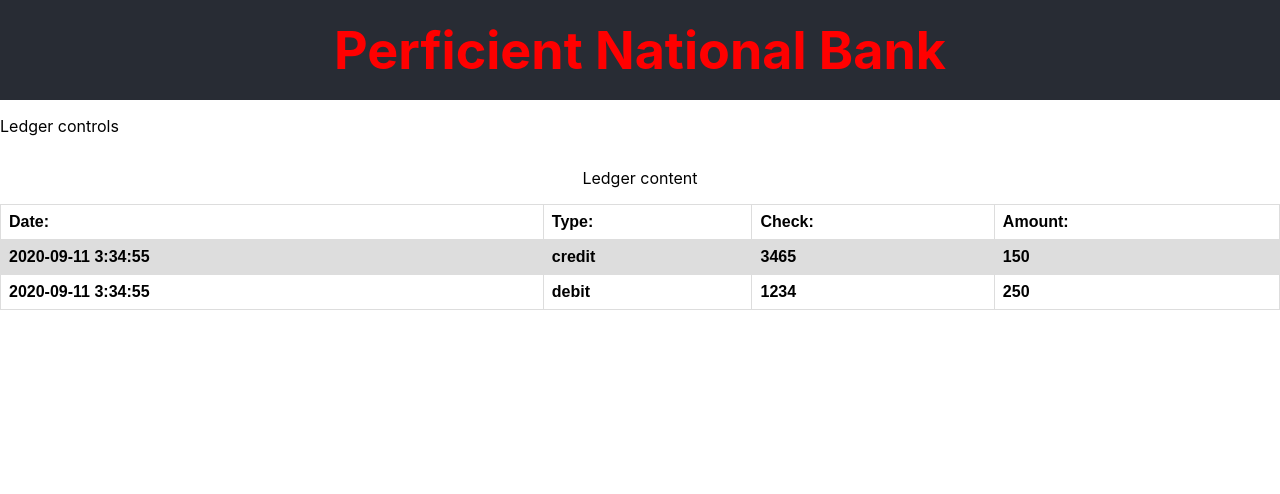
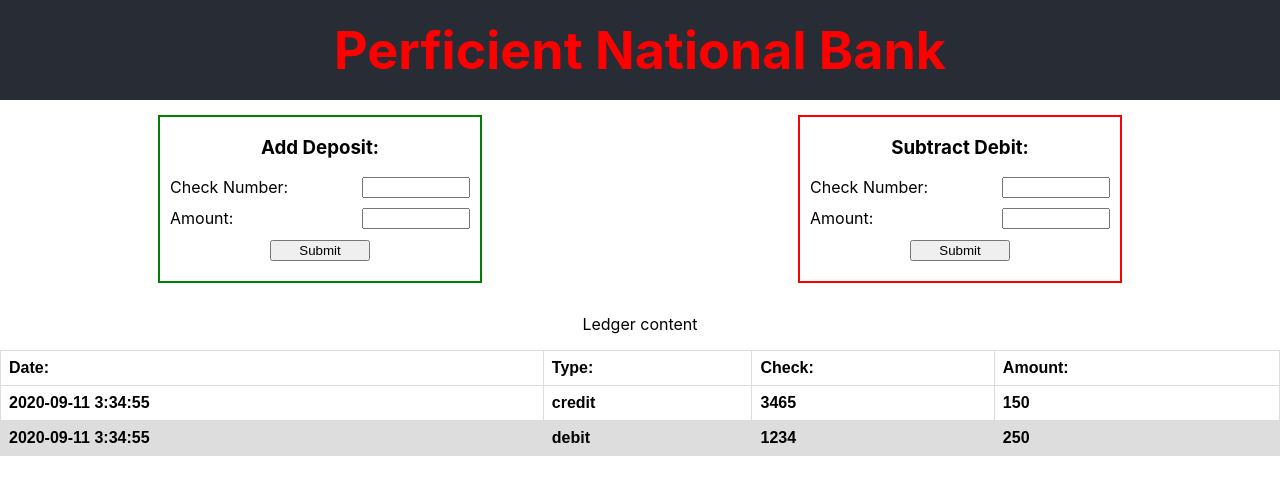
Before and after one commit to germancardenasm/ledger, a React (Create React App) app: page / in a window 1280 px wide. Shown: the top 494 px of the page. Built offline with nearby package versions, Linux system fonts and the light colour scheme.

Commit message:
add Register Control Form component

```diff
--- a/src/App.css
+++ b/src/App.css
@@ -14,6 +14,8 @@
 
 .App-controls {
   display: flex;
+  justify-content: space-around;
+  padding: 15px 0;
 }
 
 .App-register-table table {
--- a/src/App.js
+++ b/src/App.js
@@ -1,5 +1,6 @@
 import React from 'react';
 import { connect } from 'react-redux';
+import { RegisterControl } from './components';
 import './App.css';
 
 const App = ({ registers }) => {
@@ -9,17 +10,21 @@ const App = ({ registers }) => {
         <h1 className="App-title">Perficient National Bank</h1>
       </header>
       <section className="App-controls">
-        <p>Ledger controls</p>
+        <RegisterControl type="debit" color="green" title="Add Deposit" />
+        <RegisterControl type="credit" color="red" title="Subtract Debit" />
       </section>
       <main className="App-register-table">
         <p>Ledger content</p>
         <table>
+          <thead>
             <tr>
               <th>Date:</th>
               <th>Type:</th>
               <th>Check:</th>
               <th>Amount:</th>
             </tr>
+          </thead>
+          <tbody>
             {registers.map(({ date, type, checkNumber, amount }, rowIndex) => (
               <tr key={`row-${rowIndex}`}>
                 <th>{date}</th>
@@ -28,6 +33,7 @@ const App = ({ registers }) => {
                 <th>{amount}</th>
               </tr>
             ))}
+          </tbody>
         </table>
       </main>
     </div>
--- /dev/null
+++ b/src/components/RegisterControl/RegisterControl.container.js
@@ -0,0 +1,32 @@
+import React, { useState } from 'react';
+import { RegisterControl } from './RegisterControl';
+
+export default ({ type, title, color }) => {
+  const [state, setState] = useState({
+    checkNumber: '',
+    amount: '',
+  });
+
+  const onSubmitHandle = (event) => {
+    event.preventDefault();
+    console.log('submit');
+  };
+
+  const onChangeHandler = (event) => {
+    const { id, value } = event.target;
+    setState({
+      ...state,
+      [id]: value,
+    });
+  };
+
+  return (
+    <RegisterControl
+      title={title}
+      color={color}
+      onSubmitHandle={onSubmitHandle}
+      onChangeHandler={onChangeHandler}
+      state={state}
+    />
+  );
+};
--- /dev/null
+++ b/src/components/RegisterControl/RegisterControl.js
@@ -0,0 +1,39 @@
+import React from 'react';
+import styles from './RegisterControl.module.css';
+
+export const RegisterControl = ({
+  title,
+  color,
+  onSubmitHandle,
+  onChangeHandler,
+  state,
+}) => {
+  return (
+    <div className={styles.RegisterControl} style={{ borderColor: color }}>
+      <h3>{title}: </h3>
+      <form onSubmit={onSubmitHandle}>
+        <div className={styles.row}>
+          <label htmlFor="checkNumber">Check Number: </label>
+          <input
+            type="number"
+            id="checkNumber"
+            name="checkNumber"
+            onChange={onChangeHandler}
+            value={state.checkNumber}
+          />
+        </div>
+        <div className={styles.row}>
+          <label htmlFor="amount">Amount: </label>
+          <input
+            type="number"
+            id="amount"
+            name="amount"
+            onChange={onChangeHandler}
+            value={state.amount}
+          />
+        </div>
+        <input type="submit" value="Submit" />
+      </form>
+    </div>
+  );
+};
--- /dev/null
+++ b/src/components/RegisterControl/RegisterControl.module.css
@@ -0,0 +1,36 @@
+.RegisterControl {
+  display: flex;
+  flex-direction: column;
+  align-items: center;
+  justify-content: center;
+  border: 2px solid black;
+  padding: 0px 10px 20px 10px;
+  width: 300px;
+}
+
+form {
+  width: 100%;
+}
+
+input {
+  width: 100px;
+}
+
+.row {
+  display: flex;
+  flex-direction: row;
+  justify-content: space-between;
+  margin-bottom: 10px;
+  width: 100%;
+}
+
+/* Hide input arrows */
+input::-webkit-outer-spin-button,
+input::-webkit-inner-spin-button {
+  -webkit-appearance: none;
+  margin: 0;
+}
+
+input[type='number'] {
+  -moz-appearance: textfield;
+}
--- /dev/null
+++ b/src/components/RegisterControl/index.js
@@ -0,0 +1 @@
+export { default } from './RegisterControl.container';
--- /dev/null
+++ b/src/components/index.js
@@ -0,0 +1 @@
+export { default as RegisterControl } from './RegisterControl';
```
Also changed, not shown: src/logo.svg (deleted). Lines whose indentation alone changed are shown as unchanged.
